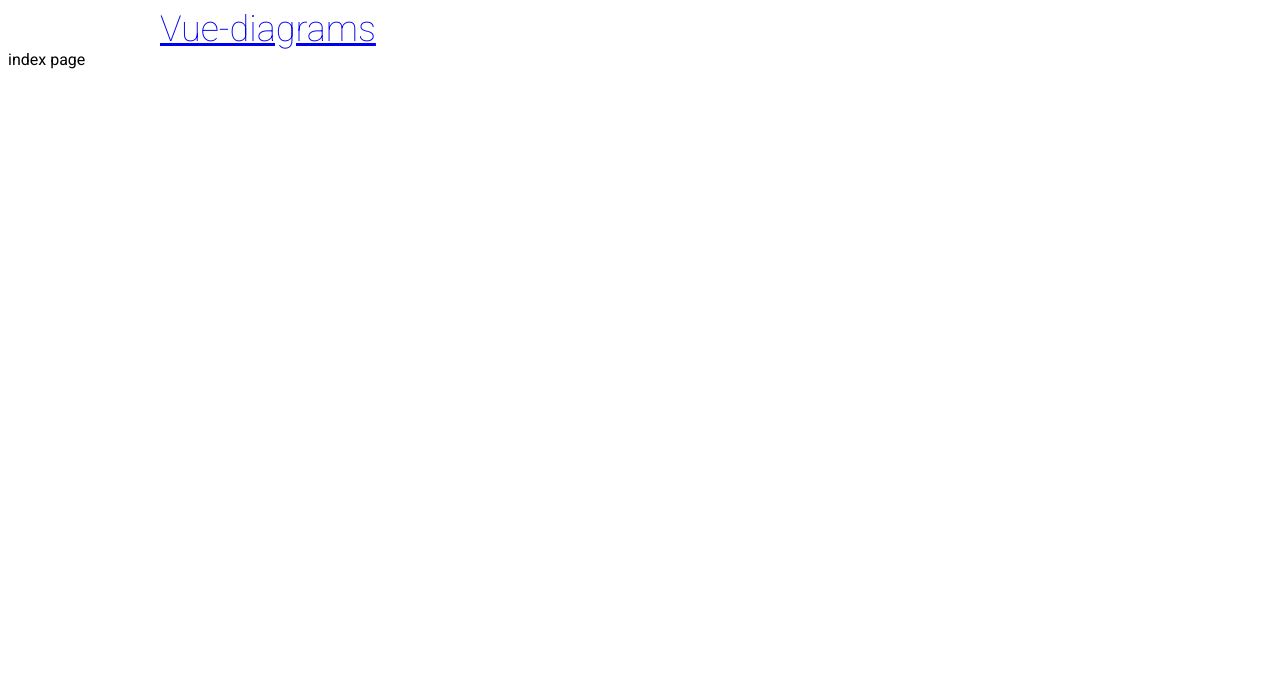
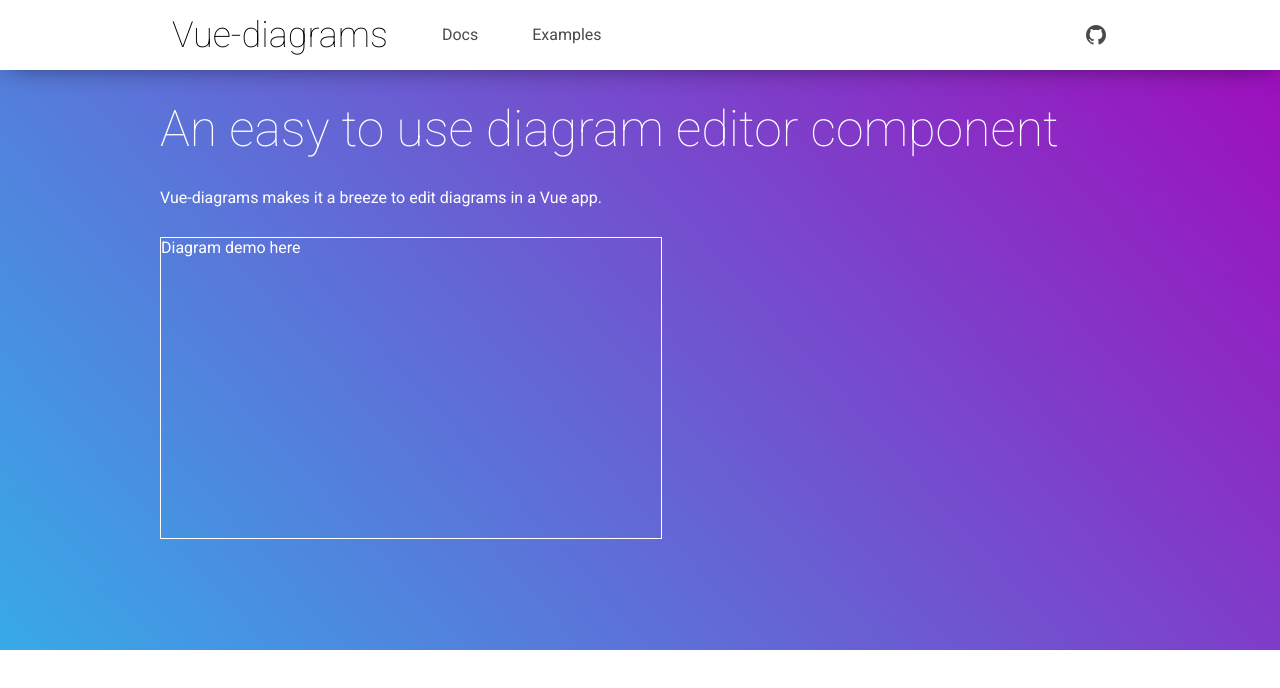
Before and after one commit to gwenaelp/vue-diagrams, a Nuxt app in the folder doc/: page / in a window 1280 px wide. Shown: the top 688 px of the page. Built offline with nearby package versions, Linux system fonts and the light colour scheme.

Commit message:
update doc page

```diff
--- /dev/null
+++ b/doc/components/DiagramDemo.vue
@@ -0,0 +1,5 @@
+<template>
+  <div style="display: block; width: 500px; height: 300px; border: 1px solid white">
+    Diagram demo here
+  </div>
+</template>
--- /dev/null
+++ b/doc/components/Header.vue
@@ -0,0 +1,55 @@
+<template>
+  <div class="header-wrapper">
+    <div class="header">
+      <div class="container">
+        <NuxtLink to="/" class="logo">Vue-diagrams</NuxtLink>
+        <NuxtLink to="/doc">Docs</NuxtLink>
+        <a href="/stories">Examples</a>
+        <span style="flex-grow: 1" />
+        <a href="https://github.com/gwenaelp/vue-diagrams">
+          <i class="mdi mdi-github mdi-24px" />
+        </a>
+      </div>
+    </div>
+  </div>
+</template>
+<style scoped>
+.header-wrapper {
+
+}
+.header {
+  position: fixed;
+  top: 0;
+  left: 0;
+  right: 0;
+  background: white;
+  box-shadow: 0px 0px 29px -8px rgb(0 0 0 / 75%);
+  z-index: 10;
+}
+.container {
+  background-color: white;
+  min-height: 70px;
+  position: relative;
+  display: flex;
+  gap: 30px;
+  align-items: center;
+}
+.logo {
+  font-size: 36px;
+  font-weight: lighter;
+  text-decoration: none;
+  color: black;
+}
+a {
+  color: #4a4a4a;
+  display: block;
+  line-height: 1.5;
+  padding: 0.5rem 0.75rem;
+  position: relative;
+  text-decoration: none;
+  height: 100%;
+}
+a:hover {
+  background: whitesmoke;
+}
+</style>
--- a/doc/layouts/default.vue
+++ b/doc/layouts/default.vue
@@ -1,20 +1,30 @@
 <template>
   <div>
-    <div class="header">
-      <div class="container">
-        <a href="#/" class="logo">
-          Vue-diagrams
-        </a>
-      </div>
-    </div>
+    <Header/>
     <slot/>
   </div>
 </template>
+<script>
+import '@mdi/font/css/materialdesignicons.css';
+
+export default {};
+</script>
 <style>
 @import url('https://fonts.googleapis.com/css2?family=Roboto:wght@100;400;700&display=swap');
 
 body {
+  margin: 0;
+  padding: 0;
   font-family: 'Roboto', sans-serif;
+  --background-color: #7957d5;
+  --text-color: #363636;
+  --dark-text-color: #fff;
+  --dark-background-color: rgb(55,170,232);
+  --dark-background-color-2: rgb(161,10,187);
+  --dark-error-background-color: rgb(232,120,55);
+  --dark-error-background-color-2: rgb(91,7,7);
+  --primary-color-lighter: #a18dd8;
+  --primary-color-darker: #714dd2;
 }
 
 .container {
@@ -22,10 +32,9 @@ body {
   margin: auto;
 }
 
-</style>
-<style scoped>
-.logo {
-  font-size: 36px;
-  font-weight: lighter;
+.background-dark {
+  background: var(--dark-background-color);
+  background: linear-gradient(48deg, var(--dark-background-color) 0%, var(--dark-background-color-2) 100%);
+  color: white;
 }
 </style>
--- a/doc/pages/index.vue
+++ b/doc/pages/index.vue
@@ -1,3 +1,32 @@
 <template>
-  <div>index page</div>
+  <div>
+    <section class="hero background-dark">
+      <div class="hero-body">
+        <div class="container">
+          <h1 class="title"> An easy to use diagram editor component</h1>
+          <p>Vue-diagrams makes it a breeze to edit diagrams in a Vue app.</p>
+          <DiagramDemo />
+        </div>
+      </div>
+    </section>
+  </div>
 </template>
+<style scoped>
+.hero {
+  display: block;
+  color: white;
+  min-height: calc(100vh - 250px);
+  height: initial;
+  padding-top: 100px;
+}
+h1 {
+  font-size: 50px;
+  font-weight: lighter;
+  margin: 0;
+  padding-bottom: 0;
+}
+.hero p{
+  margin-top: 30px;
+  margin-bottom: 30px;
+}
+</style>
```
